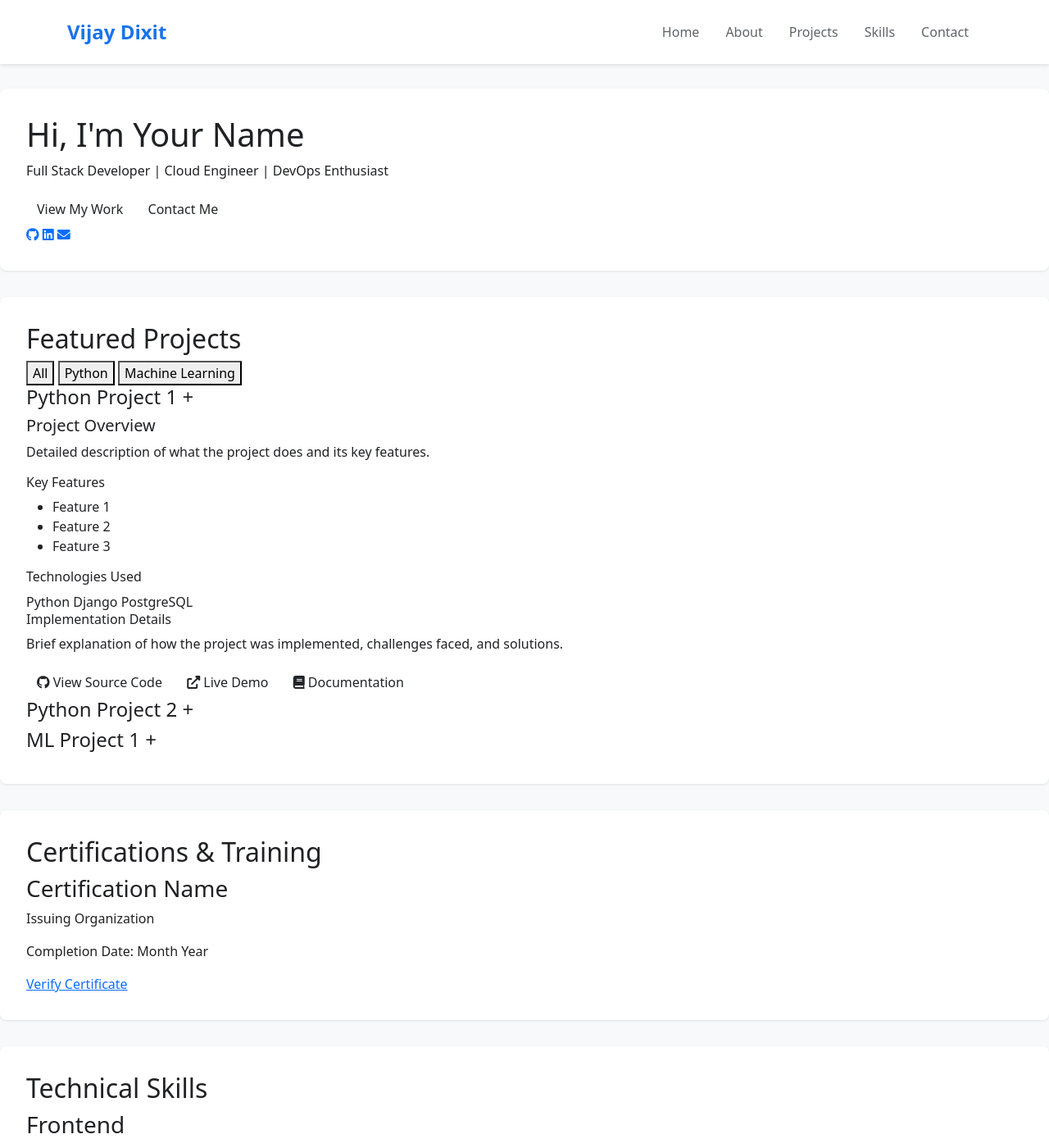
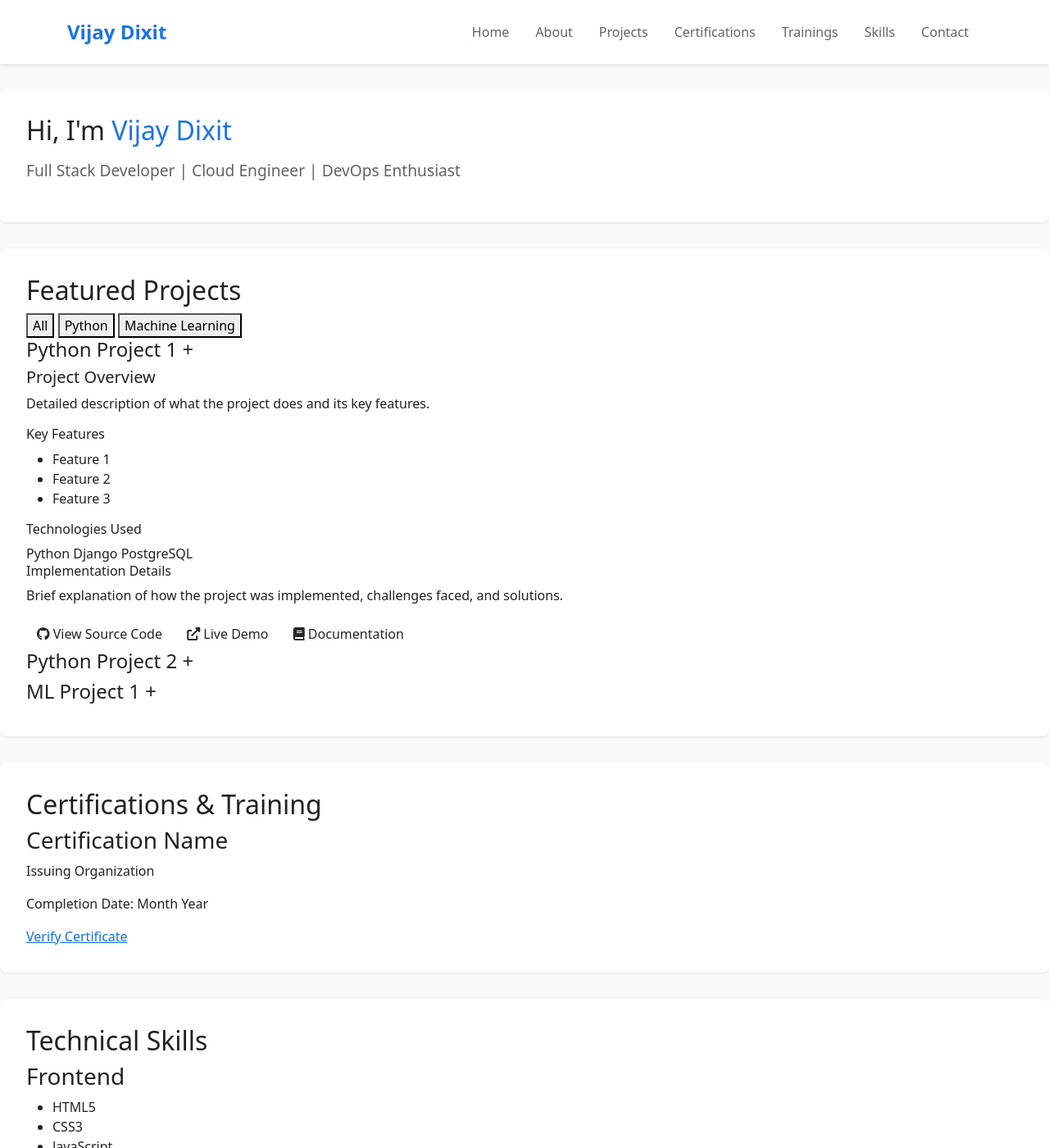
Before and after one commit to vsdaiml75/vijaydixit.github.io, a Jekyll site: the page index.html, which Jekyll copies as it is, in a window 1280 px wide and 1400 px high. Shown: the whole window at 82% size. Built offline with Jekyll 4.4.1, drawn with Linux system fonts in a browser that asks for light colours.

Commit message:
modified navbar and about sections

```diff
--- a/css/custom.css
+++ b/css/custom.css
@@ -56,3 +56,18 @@ section {
     margin: 2rem 0;
     padding: 2rem;
 }
+
+/* Hero section */
+.hero h1 {
+    font-size: 2rem;  /* Reduced from the default size */
+    margin-bottom: 1rem;
+}
+
+.hero .highlight {
+    color: var(--primary-blue);
+}
+
+.hero .tagline {
+    font-size: 1.2rem;
+    color: var(--text-secondary);
+}
--- a/index.html
+++ b/index.html
@@ -32,6 +32,12 @@
                             <a class="nav-link" href="#projects">Projects</a>
                         </li>
                         <li class="nav-item">
+                            <a class="nav-link" href="#certifications">Certifications</a>
+                        </li>
+                        <li class="nav-item">
+                            <a class="nav-link" href="#trainings">Trainings</a>
+                        </li>
+                        <li class="nav-item">
                             <a class="nav-link" href="#skills">Skills</a>
                         </li>
                         <li class="nav-item">
@@ -46,17 +52,8 @@
     <main>
         <section id="home" class="hero">
             <div class="hero-content">
-                <h1>Hi, I'm <span class="highlight">Your Name</span></h1>
+                <h1>Hi, I'm <span class="highlight">Vijay Dixit</span></h1>
                 <p class="tagline">Full Stack Developer | Cloud Engineer | DevOps Enthusiast</p>
-                <div class="hero-cta">
-                    <a href="#projects" class="btn primary">View My Work</a>
-                    <a href="#contact" class="btn secondary">Contact Me</a>
-                </div>
-                <div class="social-icons">
-                    <a href="https://github.com/yourusername" target="_blank"><i class="fab fa-github"></i></a>
-                    <a href="https://linkedin.com/in/yourusername" target="_blank"><i class="fab fa-linkedin"></i></a>
-                    <a href="mailto:your.email@example.com"><i class="fas fa-envelope"></i></a>
-                </div>
             </div>
         </section>
 
```
